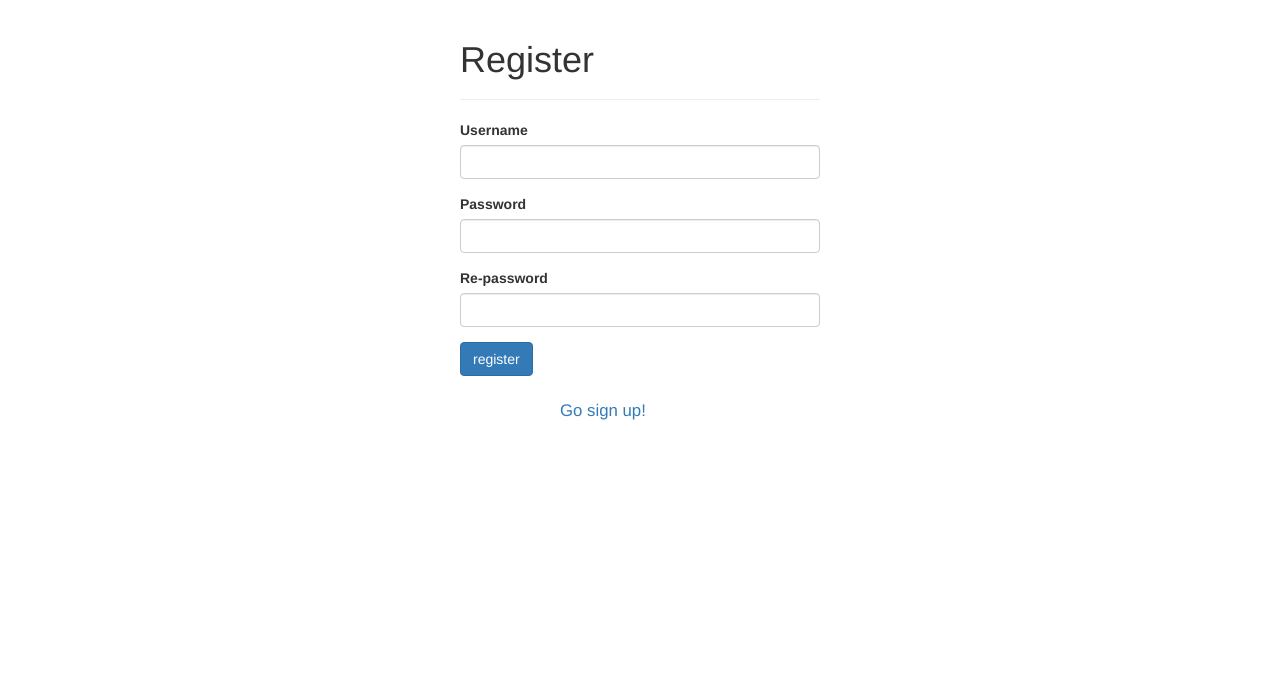
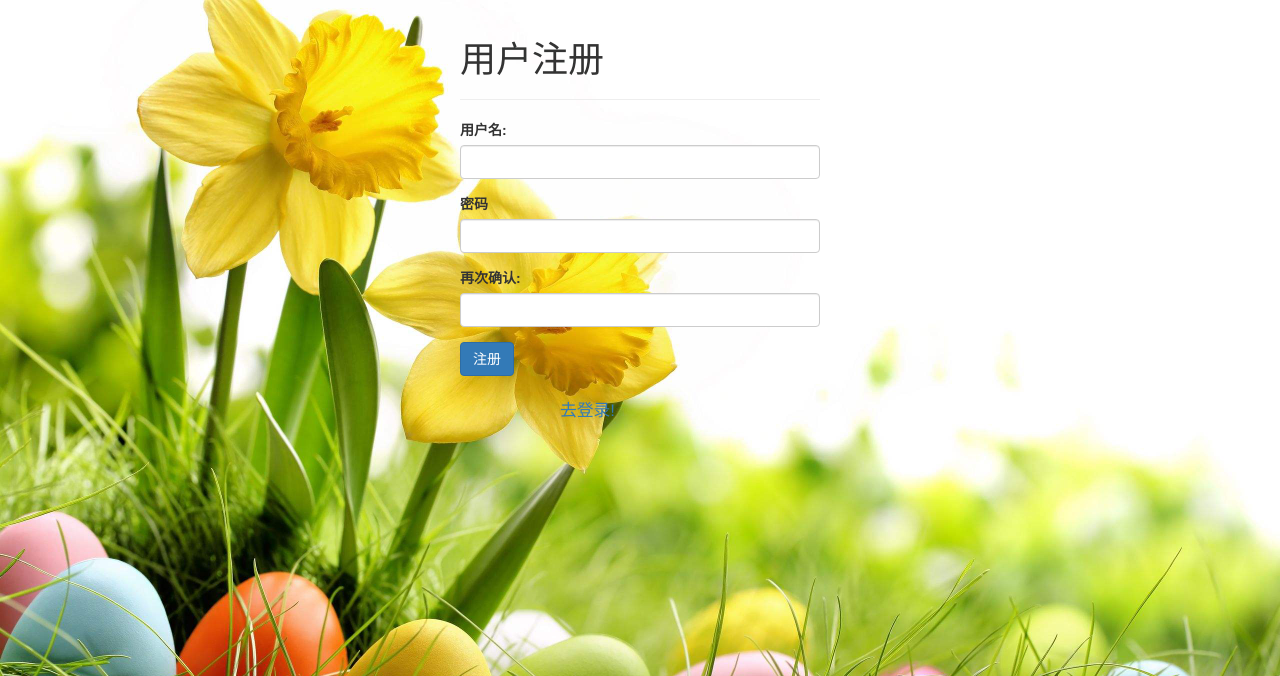
Before and after one commit to xiaowang012/GardenPlatform, a Flask app: page /register in a window 1280 px wide. Shown: the top 676 px of the page. Run offline with Flask 2, Linux system fonts and the light colour scheme; some libraries are stand-ins or nearby versions.

Commit message:
修改图标

```diff
--- a/templates/home.html
+++ b/templates/home.html
@@ -3,6 +3,7 @@
 <head>
 	<meta charset="utf-8">
 	<title>首页</title>
+    <link rel="icon" href="/static/imgs/title.png" type="image/x-icon">
 	<link rel="stylesheet" href="https://cdn.staticfile.org/twitter-bootstrap/3.3.7/css/bootstrap.min.css">
 	<script src="https://cdn.staticfile.org/jquery/2.1.1/jquery.min.js"></script>
 	<script src="https://cdn.staticfile.org/twitter-bootstrap/3.3.7/js/bootstrap.min.js"></script>
--- a/templates/login.html
+++ b/templates/login.html
@@ -3,6 +3,7 @@
 <head>
 	<meta charset="utf-8">
 	<title>智能浇水平台登录界面</title>
+    <link rel="icon" href="/static/imgs/title.png" type="image/x-icon">
 	<link rel="stylesheet" href="/static/css/bootstrap.min.css">
 	<script src="/static/js/jquery/jquery.min.js"></script>
 	<script src="/static/js/bootstrap.min.js"></script>
--- a/templates/management.html
+++ b/templates/management.html
@@ -3,6 +3,7 @@
 <head>
 	<meta charset="utf-8">
 	<title>后台管理</title>
+    <link rel="icon" href="/static/imgs/title.png" type="image/x-icon">
 	<link rel="stylesheet" href="https://cdn.staticfile.org/twitter-bootstrap/3.3.7/css/bootstrap.min.css">
 	<script src="https://cdn.staticfile.org/jquery/2.1.1/jquery.min.js"></script>
 	<script src="https://cdn.staticfile.org/twitter-bootstrap/3.3.7/js/bootstrap.min.js"></script>
--- a/templates/my_friends.html
+++ b/templates/my_friends.html
@@ -3,6 +3,7 @@
 <head>
 	<meta charset="utf-8">
 	<title>朋友圈</title>
+    <link rel="icon" href="/static/imgs/title.png" type="image/x-icon">
 	<link rel="stylesheet" href="https://cdn.staticfile.org/twitter-bootstrap/3.3.7/css/bootstrap.min.css">
 	<script src="https://cdn.staticfile.org/jquery/2.1.1/jquery.min.js"></script>
 	<script src="https://cdn.staticfile.org/twitter-bootstrap/3.3.7/js/bootstrap.min.js"></script>
--- a/templates/my_plant.html
+++ b/templates/my_plant.html
@@ -3,6 +3,7 @@
 <head>
 	<meta charset="utf-8">
 	<title>我的盆摘</title>
+    <link rel="icon" href="/static/imgs/title.png" type="image/x-icon">
 	<link rel="stylesheet" href="https://cdn.staticfile.org/twitter-bootstrap/3.3.7/css/bootstrap.min.css">
 	<script src="https://cdn.staticfile.org/jquery/2.1.1/jquery.min.js"></script>
 	<script src="https://cdn.staticfile.org/twitter-bootstrap/3.3.7/js/bootstrap.min.js"></script>
--- a/templates/register.html
+++ b/templates/register.html
@@ -2,13 +2,19 @@
 <html>
 <head>
 	<meta charset="utf-8">
-	<title>register</title>
+	<title>用户注册</title>
+    <link rel="icon" href="/static/imgs/title.png" type="image/x-icon">
 	<link rel="stylesheet" href="/static/css/bootstrap.min.css">
 	<script src="/static/js/jquery/jquery.min.js"></script>
 	<script src="/static/js/bootstrap.min.js"></script>
 </head>
 <style>
-    p{color: red; line-height: 50px;}
+p{color: red; line-height: 50px;}
+body{
+    background-image: url(../static/imgs/register_1.jpg);
+    background-repeat: no-repeat;
+    background-size: cover;
+}
 </style>
 <body>
     <div class="container">
@@ -16,16 +22,8 @@
             <div class="col-md-4 column">
             </div>
             <div class="col-md-4 column">
-                {%if dic2 and dic2['frame_type'] == 'alert alert-success alert-dismissable'%}
-                    <div class= "alert alert-success alert-dismissable">
-                        <button type="button" class="close" data-dismiss="alert" aria-hidden="true"></button>
-                    <h4>
-                        {%if dic2 %}{{ dic2['title'] }} {% endif %}
-                    </h4> <strong>{%if dic2 %}{{ dic2['title'] }} {% endif %}</strong>{%if dic2 %}{{ dic2['message'] }} {% endif %}<a href="#" class="alert-link"></a>
-                    </div>
-                {% endif %}
-                {%if dic2 and dic2['frame_type'] == 'alert alert-dismissable alert-danger'%}
-                    <div class= "alert alert-dismissable alert-danger">
+                {%if dic2 %}
+                    <div style="margin-top: 20px;" class= "{{ dic2['frame_type'] }}">
                         <button type="button" class="close" data-dismiss="alert" aria-hidden="true"></button>
                     <h4>
                         {%if dic2 %}{{ dic2['title'] }} {% endif %}
@@ -34,24 +32,24 @@
                 {% endif %}
                 <div class="page-header">
                     <h1>
-                        Register <small></small>
+                        用户注册 <small></small>
                     </h1>
                 </div>
                 <form role="form" action="/register" method="post">
                     {{ form.csrf_token }}
                     <div class="form-group">
-                         <label for="username">Username</label><input type="text" class="form-control" name="username" /><p>{%if form.username.errors %}{{ form.username.errors[0] }} {% endif %}</p>
+                         <label for="username">用户名:</label><input type="text" class="form-control" name="username" /><p>{%if form.username.errors %}{{ form.username.errors[0] }} {% endif %}</p>
                     </div>
                     <div class="form-group">
-                         <label for="password">Password</label><input type="password" class="form-control" name="password" /><p>{%if form.password.errors %}{{ form.password.errors[0] }} {% endif %}</p>
+                         <label for="password">密码</label><input type="password" class="form-control" name="password" /><p>{%if form.password.errors %}{{ form.password.errors[0] }} {% endif %}</p>
                     </div>
 					<div class="form-group">
-						<label for="password1">Re-password</label><input type="password" class="form-control" name="password1" /><p>{%if form.password1.errors %}{{ form.password1.errors[0] }} {% endif %}</p>
+						<label for="password1">再次确认:</label><input type="password" class="form-control" name="password1" /><p>{%if form.password1.errors %}{{ form.password1.errors[0] }} {% endif %}</p>
 				    </div>
-                    <button type="submit" class="btn btn-default btn-primary">register</button>
+                    <button type="submit" class="btn btn-default btn-primary">注册</button>
                     <p> {%if dic1 %}{{ dic1['message'] }} {% endif %}</p>
                 </form>
-                <a style="line-height: 50px;font-size: larger;margin-left: 100px;" href="/login">Go sign up!</a>
+                <a style="line-height: 50px;font-size: larger;margin-left: 100px;" href="/login">去登录!</a>
             </div>
             <div class="col-md-4 column">
             </div>
```
Also changed, not shown: static/imgs/register_1.jpg (added), static/imgs/title.png (added).
